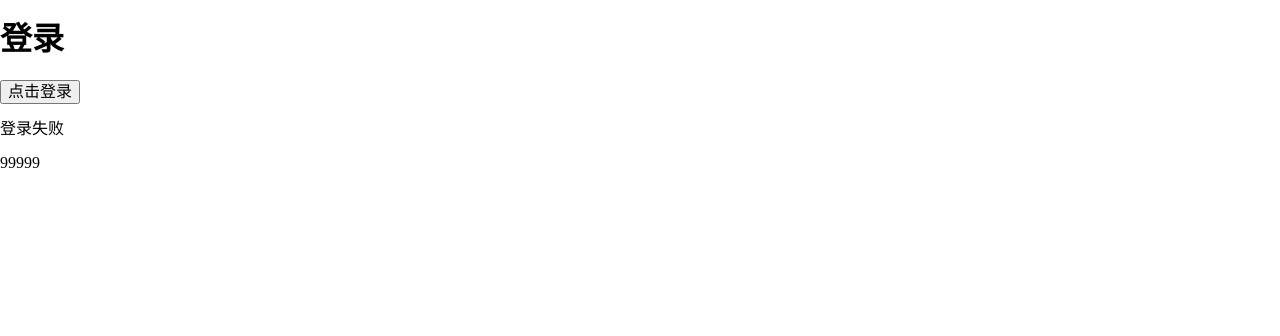
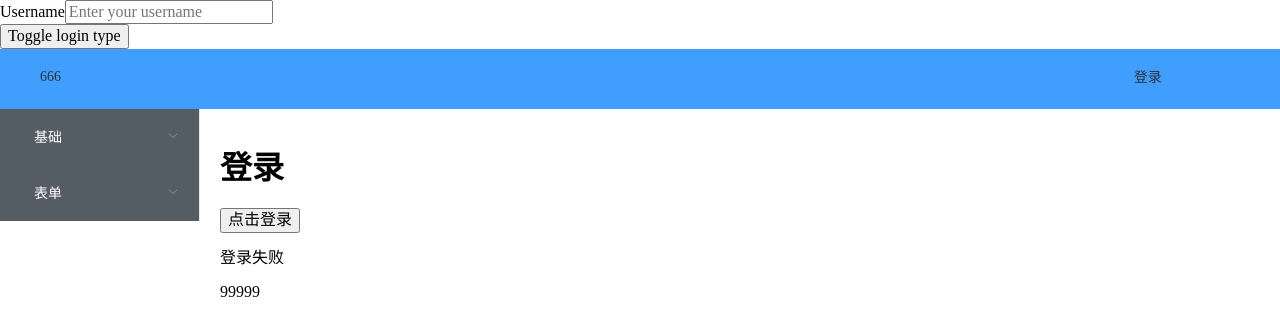
Before and after one commit to eleksbai/hello-vue, a Vue app: page /#/login in a window 1280 px wide. Shown: the top 336 px of the page. Built offline with nearby package versions, Linux system fonts and the light colour scheme; some icons are missing.

Commit message:
首页和登录判断,首页配置位base模板(导航栏),方便其他板块直接使用
否则4个导航子栏目的路由,每个路由页面都要写导航栏

```diff
--- a/src/App.vue
+++ b/src/App.vue
@@ -1,23 +1,36 @@
 <template>
   <div id="app">
-    <router-view></router-view>
-    <!--<el-container v-if="is_login" >-->
-      <!--<el-header class="header" >-->
-        <!--<vheader/>-->
-      <!--</el-header>-->
-      <!--<el-container>-->
-        <!--<el-aside width="200px">-->
-          <!--<navmenu></navmenu>-->
-        <!--</el-aside>-->
-        <!--<el-main>-->
-          <!--<router-view></router-view>-->
-        <!--</el-main>-->
-      <!--</el-container>-->
-    <!--</el-container>-->
 
-    <!--<el-container v-else >-->
-      <!--<vlogin></vlogin>-->
-    <!--</el-container>-->
+    <div v-if="loginType === 'username'">
+      <label>Username</label>
+      <input placeholder="Enter your username">
+    </div>
+    <div v-else>
+      <label>Email</label>
+      <input placeholder="Enter your email address">
+    </div>
+    <div>
+      <button @click="toggleLoginType">Toggle login type</button>
+    </div>
+
+    <!--<router-view></router-view>-->
+    <el-container key="index" v-if="loginType === 'username'">
+      <el-header class="header">
+        <vheader/>
+      </el-header>
+      <el-container>
+        <el-aside width="200px">
+          <navmenu></navmenu>
+        </el-aside>
+        <el-main>
+          <router-view></router-view>
+        </el-main>
+      </el-container>
+    </el-container>
+
+    <el-container key="login" v-else>
+      <vlogin></vlogin>
+    </el-container>
 
   </div>
 </template>
@@ -26,6 +39,7 @@
 import NavMenu from '@/components/NavMenu'
 import Header from '@/components/Header'
 import Login from '@/components/Login'
+
 export default {
   name: 'App',
   components: {
@@ -35,7 +49,13 @@ export default {
   },
   data: function () {
     return {
-      is_login: true
+      is_login: false,
+      loginType: 'username'
+    }
+  },
+  methods: {
+    toggleLoginType: function () {
+      this.loginType = this.loginType === 'username' ? 'email' : 'username'
     }
   }
 
--- /dev/null
+++ b/src/components/T1.vue
@@ -0,0 +1,19 @@
+<template>
+  <div>
+    <child>若子组件没有slot，则这句话不会显示</child>
+  </div>
+</template>
+
+<script>
+import T2 from './T2'
+export default {
+  name: 'T1',
+  components: {
+    'child': T2
+  }
+}
+</script>
+
+<style scoped>
+
+</style>
--- /dev/null
+++ b/src/components/T2.vue
@@ -0,0 +1,17 @@
+
+<template>
+  <div>
+    <h1>我是子组件</h1>
+    <slot></slot>
+  </div>
+</template>
+
+<script>
+export default {
+  name: 'T1'
+}
+</script>
+
+<style scoped>
+
+</style>
--- a/src/router/index.js
+++ b/src/router/index.js
@@ -28,4 +28,16 @@ routes.push({
   component: () => import(`@/components/Home`)
 })
 
+routes.push({
+  path: `/t1`,
+  name: 'T1',
+  component: () => import(`@/components/T1`)
+})
+
+routes.push({
+  path: `/t2`,
+  name: 'T2',
+  component: () => import(`@/components/T2`)
+})
+
 export default new Router({ routes })
```
